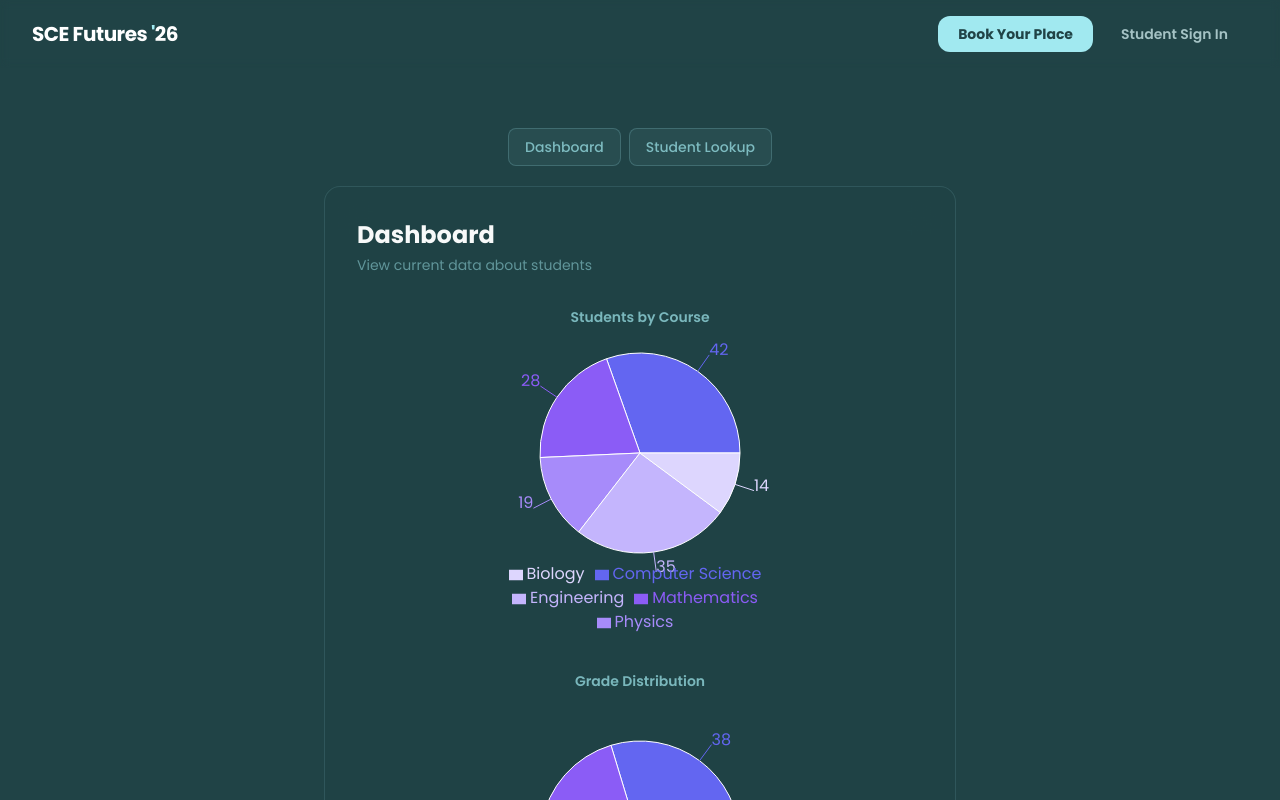
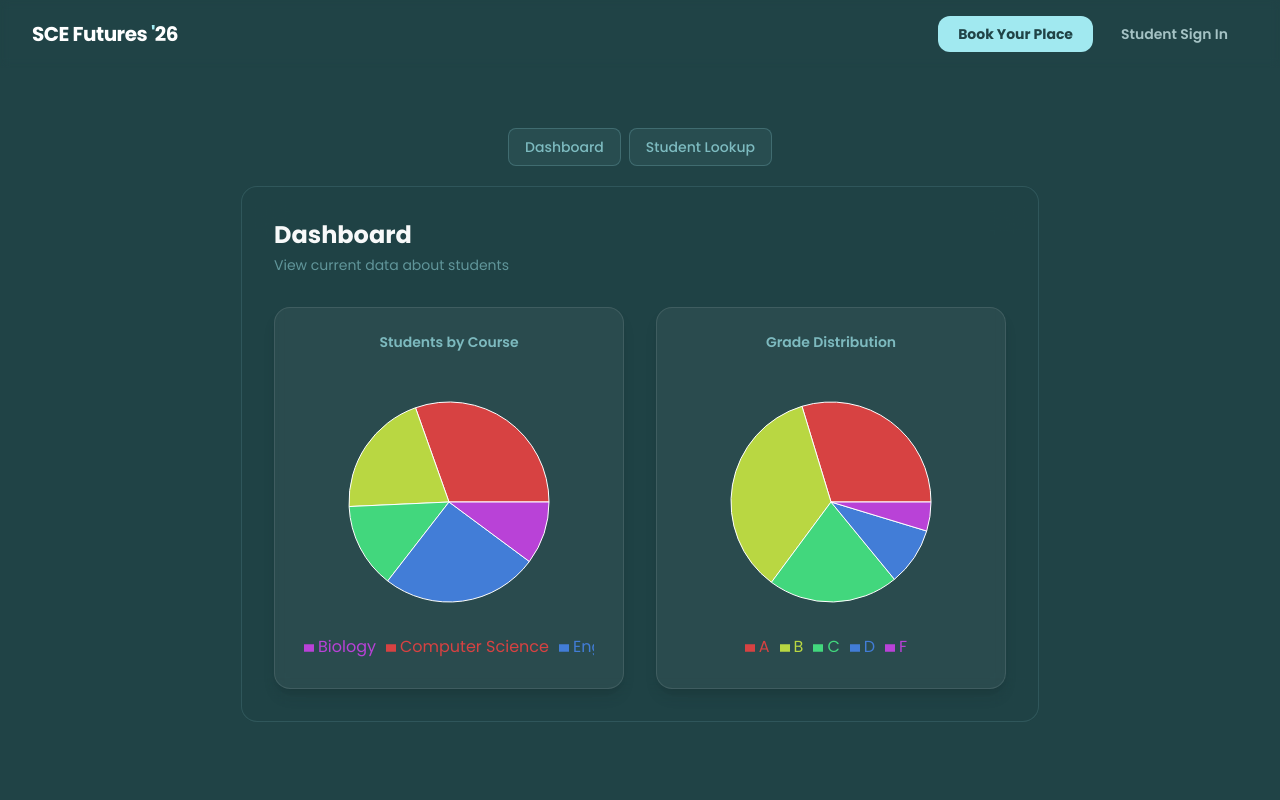
Before and after one commit to Kroplewski-M/student_showcase, a Next.js app in the folder frontend/: page /admin in a window 1280 px wide. Shown: the top 800 px of the page. Built offline with nearby package versions, Linux system fonts and the light colour scheme.

Commit message:
dashboard basic

```diff
--- a/frontend/app/admin/Dashboard.tsx
+++ b/frontend/app/admin/Dashboard.tsx
@@ -3,20 +3,26 @@
 import GlassCard from "../components/GlassCard";
 import { PieChart, Pie, Tooltip, Legend, ResponsiveContainer } from "recharts";
 
+const withColors = (data: { name: string; value: number }[]) =>
+  data.map((item, i) => ({
+    ...item,
+    fill: `hsl(${(i * 360) / data.length}, 65%, 55%)`,
+  }));
+
 const courseData = [
-  { name: "Computer Science", value: 42, fill: "#6366f1" },
-  { name: "Mathematics", value: 28, fill: "#8b5cf6" },
-  { name: "Physics", value: 19, fill: "#a78bfa" },
-  { name: "Engineering", value: 35, fill: "#c4b5fd" },
-  { name: "Biology", value: 14, fill: "#ddd6fe" },
+  { name: "Computer Science", value: 42 },
+  { name: "Mathematics", value: 28 },
+  { name: "Physics", value: 19 },
+  { name: "Engineering", value: 35 },
+  { name: "Biology", value: 14 },
 ];
 
 const gradeData = [
-  { name: "A", value: 38, fill: "#6366f1" },
-  { name: "B", value: 45, fill: "#8b5cf6" },
-  { name: "C", value: 27, fill: "#a78bfa" },
-  { name: "D", value: 12, fill: "#c4b5fd" },
-  { name: "F", value: 6, fill: "#ddd6fe" },
+  { name: "A", value: 38 },
+  { name: "B", value: 45 },
+  { name: "C", value: 27 },
+  { name: "D", value: 12 },
+  { name: "F", value: 6 },
 ];
 
 export default function Dashboard() {
@@ -28,42 +34,52 @@ export default function Dashboard() {
       </p>
 
       <div className="flex flex-wrap gap-8 justify-center">
-        <div className="flex flex-col items-center">
+        <div className="flex flex-col items-center bg-white/5 border border-white/10 rounded-2xl p-6 shadow-lg">
           <h2 className="text-sm font-semibold text-secondary/70 mb-3">
             Students by Course
           </h2>
           <ResponsiveContainer width={300} height={300}>
             <PieChart>
               <Pie
-                data={courseData}
+                data={withColors(courseData)}
                 dataKey="value"
                 cx="50%"
                 cy="50%"
                 outerRadius={100}
-                label
               />
               <Tooltip />
-              <Legend />
+              <Legend
+                iconSize={10}
+                wrapperStyle={{
+                  whiteSpace: "nowrap",
+                  overflow: "scroll",
+                }}
+              />
             </PieChart>
           </ResponsiveContainer>
         </div>
 
-        <div className="flex flex-col items-center">
+        <div className="flex flex-col items-center bg-white/5 border border-white/10 rounded-2xl p-6 shadow-lg">
           <h2 className="text-sm font-semibold text-secondary/70 mb-3">
             Grade Distribution
           </h2>
           <ResponsiveContainer width={300} height={300}>
             <PieChart>
               <Pie
-                data={gradeData}
+                data={withColors(gradeData)}
                 dataKey="value"
                 cx="50%"
                 cy="50%"
                 outerRadius={100}
-                label
               />
               <Tooltip />
-              <Legend />
+              <Legend
+                iconSize={10}
+                wrapperStyle={{
+                  whiteSpace: "nowrap",
+                  overflow: "scroll",
+                }}
+              />
             </PieChart>
           </ResponsiveContainer>
         </div>
--- a/frontend/app/admin/page.tsx
+++ b/frontend/app/admin/page.tsx
@@ -12,7 +12,7 @@ enum AdminView {
 export default function Admin() {
   const [view, setView] = useState<AdminView>(AdminView.Dashboard);
   return (
-    <main className="mx-auto max-w-2xl px-5  min-h-screen">
+    <main className="mx-auto  px-5  min-h-screen">
       <div className="flex items-center justify-center gap-2 mb-5 mt-32">
         <button
           onClick={() => setView(AdminView.Dashboard)}
```
